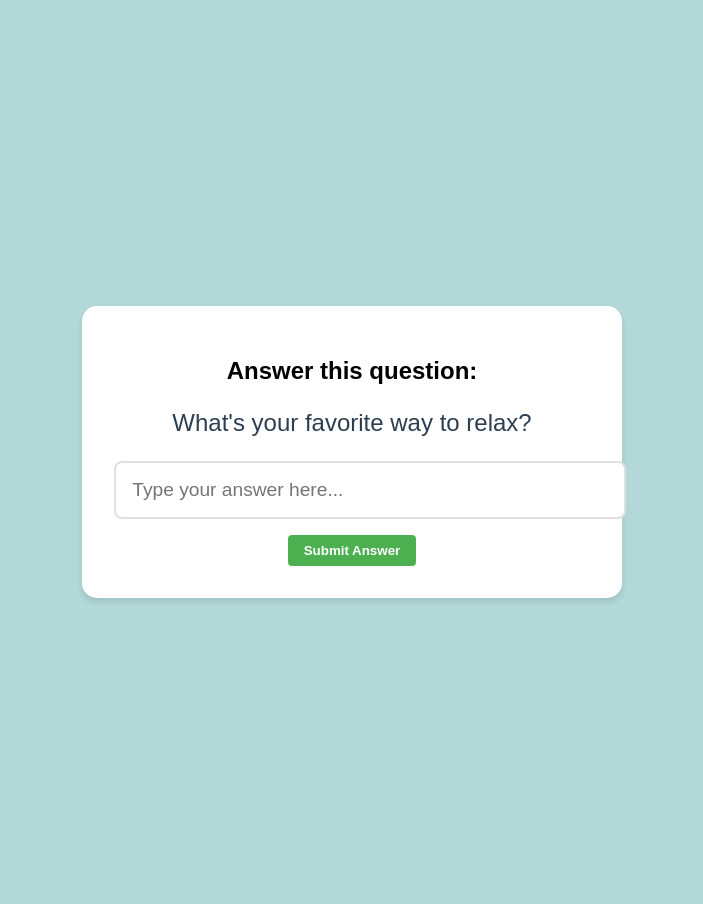
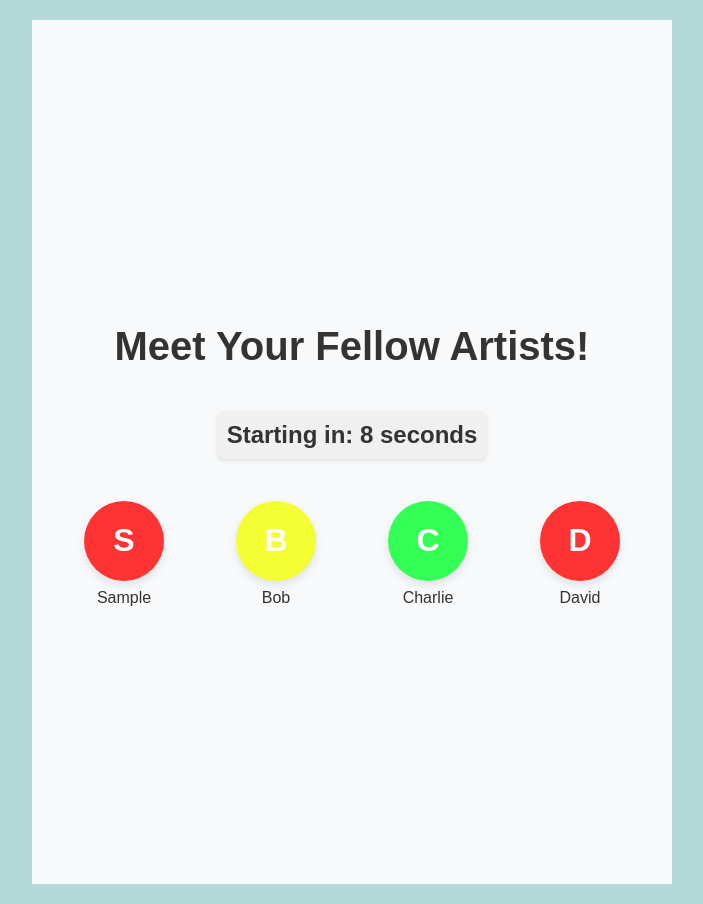
Before and after one commit to alex-j-sheehan/t581-frontend, a React app: page / in a window 1280 px wide. Both pictures are taken after typing "Sample" into the empty fields and a click on the button "Start Game". Shown: the whole page, without its empty margins (288-991 px from the left). Built offline with nearby package versions, Linux system fonts and the light colour scheme.

Commit message:
feat: better judging behavior

```diff
--- a/src/App.css
+++ b/src/App.css
@@ -298,3 +298,92 @@
   width: 100%;
   max-width: 1200px;
 }
+
+/* Players Intro Screen */
+.players-intro-screen {
+  display: flex;
+  flex-direction: column;
+  align-items: center;
+  justify-content: center;
+  padding: 2rem;
+  text-align: center;
+  min-height: 100vh;
+  background-color: #f8f9fa;
+}
+
+.players-intro-screen h1 {
+  margin-bottom: 2rem;
+  color: #333;
+  font-size: 2.5rem;
+}
+
+.players-grid {
+  display: flex;
+  flex-wrap: wrap;
+  justify-content: center;
+  gap: 2rem;
+  margin-top: 2rem;
+  max-width: 800px;
+}
+
+.player-card {
+  display: flex;
+  flex-direction: column;
+  align-items: center;
+  width: 120px;
+}
+
+.player-avatar {
+  width: 80px;
+  height: 80px;
+  border-radius: 50%;
+  display: flex;
+  align-items: center;
+  justify-content: center;
+  font-size: 2rem;
+  font-weight: bold;
+  color: white;
+  margin-bottom: 0.5rem;
+  box-shadow: 0 4px 8px rgba(0, 0, 0, 0.1);
+}
+
+.player-name {
+  font-size: 1rem;
+  font-weight: 500;
+  color: #333;
+}
+
+/* Auto-selected Winner Display */
+.auto-selected-winner {
+  display: flex;
+  flex-direction: column;
+  align-items: center;
+  justify-content: center;
+  padding: 2rem;
+  text-align: center;
+}
+
+.auto-selected-winner h2 {
+  color: #4CAF50;
+  margin-bottom: 1rem;
+}
+
+.winner-display {
+  margin-top: 2rem;
+  padding: 1rem;
+  border-radius: 8px;
+  background-color: #f8f9fa;
+  box-shadow: 0 4px 8px rgba(0, 0, 0, 0.1);
+  max-width: 500px;
+}
+
+.winner-display h3 {
+  margin-bottom: 1rem;
+  color: #333;
+}
+
+.winner-canvas {
+  border: 1px solid #ddd;
+  border-radius: 4px;
+  background-color: white;
+}
--- a/src/App.js
+++ b/src/App.js
@@ -6,6 +6,7 @@ import PromptScreen from './components/PromptScreen';
 import NamePrompt from './components/NamePrompt';
 import JudgeWaitingScreen from './components/JudgeWaitingScreen';
 import WaitingForJudgeScreen from './components/WaitingForJudgeScreen';
+import PlayersIntroScreen from './components/PlayersIntroScreen';
 import userClient from './data/UserClient';
 
 function App() {
@@ -16,19 +17,38 @@ function App() {
     const [currentPrompt, setCurrentPrompt] = useState('');
     const [isJudge, setIsJudge] = useState(false);
     const [currentJudge, setCurrentJudge] = useState(null);
+    const [isFirstRound, setIsFirstRound] = useState(true); // Track if this is the first round
+    const [autoSelectedWinner, setAutoSelectedWinner] = useState(null); // Track auto-selected winner
 
     const handleNameSubmitted = () => {
+        // After name is submitted, show the players intro screen
+        setCurrentScreen('players-intro');
+    };
+
+    const handlePlayersIntroComplete = () => {
+        // After players intro, go to the prompt screen
         setCurrentScreen('prompt');
     };
 
     const handlePromptComplete = (prompt) => {
         setCurrentPrompt(prompt);
 
+        // Clear the user's drawing when starting a new round
+        setUserDrawing(null);
+        const currentUser = userClient.getCurrentUser();
+        if (currentUser) {
+            currentUser.setDrawing(null);
+        }
+
+        // Reset auto-selected winner
+        setAutoSelectedWinner(null);
+
         // Select a random judge for this round
         const judge = userClient.selectRandomJudge();
         setCurrentJudge(judge);
         setIsJudge(judge === userClient.getCurrentUser());
 
+        // Go directly to drawing screen
         setCurrentScreen('drawing');
     };
 
@@ -50,12 +70,44 @@ function App() {
     };
 
     const handleVoteComplete = (selectedDrawing) => {
-        setWinners(prev => [...prev, selectedDrawing]);
-        setCurrentScreen('prompt'); // Return to prompt screen for next round
+        // Only add the selected drawing to winners if the user is the judge and a drawing was selected
+        if (isJudge && selectedDrawing) {
+            setWinners(prev => [...prev, selectedDrawing]);
+            console.log("Judge selected winner:", selectedDrawing);
+        }
+
+        // Clear auto-selected winner if it exists
+        setAutoSelectedWinner(null);
+
+        // Return to prompt screen for next round
+        setCurrentScreen('prompt');
     };
 
-    const handleJudgeComplete = () => {
-        setCurrentScreen('prompt'); // Return to prompt screen for next round
+    const handleJudgeComplete = (autoSelectedWinner) => {
+        // If an auto-selected winner was passed, add it to the winners array
+        if (autoSelectedWinner) {
+            setWinners(prevWinners => [...prevWinners, autoSelectedWinner]);
+            console.log("Added auto-selected winner to winners array:", autoSelectedWinner);
+        }
+
+        // Return to prompt screen for next round
+        setCurrentScreen('prompt');
+    };
+
+    // Auto-select a winner for the fake judge
+    const handleAutoSelectWinner = () => {
+        const allDrawings = getAllDrawings();
+        if (allDrawings.length > 0) {
+            // Randomly select a drawing as the winner
+            const randomIndex = Math.floor(Math.random() * allDrawings.length);
+            const selectedDrawing = allDrawings[randomIndex];
+
+            // Store the auto-selected winner
+            setAutoSelectedWinner(selectedDrawing);
+
+            // Log for debugging
+            console.log("Auto-selected winner:", selectedDrawing);
+        }
     };
 
     // Get all drawings for the gallery
@@ -82,10 +134,18 @@ function App() {
         return drawings;
     };
 
+    // Debug effect to log winners array changes
+    useEffect(() => {
+        console.log("Winners array updated:", winners);
+    }, [winners]);
+
     return (
         <div className="App">
             {currentScreen === 'name' && (
                 <NamePrompt onNameSubmitted={handleNameSubmitted} />
+            )}
+            {currentScreen === 'players-intro' && (
+                <PlayersIntroScreen onIntroComplete={handlePlayersIntroComplete} />
             )}
             {currentScreen === 'prompt' && (
                 <PromptScreen onPromptComplete={handlePromptComplete} />
@@ -93,7 +153,10 @@ function App() {
             {currentScreen === 'drawing' && (
                 <>
                     {isJudge ? (
-                        <JudgeWaitingScreen onJudgeReady={handleJudgeReady} />
+                        <JudgeWaitingScreen
+                            onJudgeReady={handleJudgeReady}
+                            winners={winners}
+                        />
                     ) : (
                         <DrawingScreen
                             onDrawingComplete={handleDrawingComplete}
@@ -109,6 +172,8 @@ function App() {
                         <VotingScreen
                             userDrawing={userDrawing}
                             onVoteComplete={handleVoteComplete}
+                            autoSelectedWinner={autoSelectedWinner}
+                            isJudge={isJudge}
                         />
                     ) : (
                         <WaitingForJudgeScreen
--- a/src/components/Gallery.js
+++ b/src/components/Gallery.js
@@ -68,7 +68,9 @@ const Gallery = ({ drawings, onSelectDrawing, isJudge = false }) => {
 
   return (
     <div className="gallery-container">
-      <h2>Vote for Your Favorite Drawing</h2>
+      {isJudge && (
+        <h2>Vote for Your Favorite Drawing</h2>
+      )}
       <div className="gallery-grid">
         {drawings.map((drawing, index) => (
           <div key={drawing?.id || index} className={`gallery-item ${drawing?.isEmpty ? 'empty-drawing' : ''}`}>
--- a/src/components/JudgeWaitingScreen.js
+++ b/src/components/JudgeWaitingScreen.js
@@ -1,7 +1,8 @@
 import React, { useState, useEffect } from 'react';
 import DrawingScreen from './DrawingScreen';
+import WinnersGallery from './WinnersGallery';
 
-const JudgeWaitingScreen = ({ onJudgeReady }) => {
+const JudgeWaitingScreen = ({ onJudgeReady, winners, onAutoSelectWinner }) => {
   const [timeLeft, setTimeLeft] = useState(60); // 60 seconds timer for display
   const [timerActive, setTimerActive] = useState(true);
 
@@ -24,7 +25,8 @@ const JudgeWaitingScreen = ({ onJudgeReady }) => {
   useEffect(() => {
     const timer = setTimeout(() => {
       setTimerActive(false);
-      // Advance to voting screen when timer runs out
+      // Auto-select a winner and advance to voting screen when timer runs out
+      // We don't need to auto-select a winner for the judge, as they will select one manually
       onJudgeReady();
     }, waitTime * 1000);
 
@@ -40,15 +42,15 @@ const JudgeWaitingScreen = ({ onJudgeReady }) => {
         <div className={`timer ${timeLeft <= 10 ? 'warning' : ''}`}>
           Time left: {timeLeft} seconds
         </div>
-        <div className="auto-advance-message">
-          Auto-advancing in {waitTime} seconds...
-        </div>
       </div>
+
+      {/* Display winners gallery for the judge */}
+      <WinnersGallery winners={winners} />
 
       <div className="judge-drawing-area">
         <DrawingScreen
           onDrawingComplete={() => {}} // Empty function since we don't want to submit
-          winners={[]}
+          winners={winners}
           prompt="Draw whatever you want!"
           isJudgeMode={true}
         />
--- /dev/null
+++ b/src/components/PlayersIntroScreen.js
@@ -0,0 +1,67 @@
+import React, { useEffect, useState } from 'react';
+import userClient from '../data/UserClient';
+
+const PlayersIntroScreen = ({ onIntroComplete }) => {
+  const [timeLeft, setTimeLeft] = useState(10); // 10 seconds timer
+  const [players, setPlayers] = useState([]);
+
+  useEffect(() => {
+    // Get all players including current user
+    const currentUser = userClient.getCurrentUser();
+    const allUsers = userClient.getAllUsers();
+
+    // Combine current user with other users
+    const allPlayers = currentUser
+      ? [currentUser, ...allUsers.filter(user => user.id !== currentUser.id)]
+      : allUsers;
+
+    setPlayers(allPlayers);
+
+    // Timer effect
+    const timer = setInterval(() => {
+      setTimeLeft(prevTime => {
+        if (prevTime <= 1) {
+          clearInterval(timer);
+          onIntroComplete();
+          return 0;
+        }
+        return prevTime - 1;
+      });
+    }, 1000);
+
+    return () => clearInterval(timer);
+  }, [onIntroComplete]);
+
+  // Generate a random color for each player
+  const getRandomColor = () => {
+    const colors = ['#FF5733', '#33FF57', '#3357FF', '#F033FF', '#FF3333', '#33FFF3', '#F3FF33'];
+    return colors[Math.floor(Math.random() * colors.length)];
+  };
+
+  return (
+    <div className="players-intro-screen">
+      <h1>Meet Your Fellow Artists!</h1>
+      <div className="timer-container">
+        <div className="timer">
+          Starting in: {timeLeft} seconds
+        </div>
+      </div>
+
+      <div className="players-grid">
+        {players.map((player, index) => (
+          <div key={player.id || index} className="player-card">
+            <div
+              className="player-avatar"
+              style={{ backgroundColor: getRandomColor() }}
+            >
+              {player.name.charAt(0).toUpperCase()}
+            </div>
+            <div className="player-name">{player.name}</div>
+          </div>
+        ))}
+      </div>
+    </div>
+  );
+};
+
+export default PlayersIntroScreen;
--- a/src/components/WaitingForJudgeScreen.js
+++ b/src/components/WaitingForJudgeScreen.js
@@ -5,11 +5,21 @@ const WaitingForJudgeScreen = ({ drawings, judgeName, onJudgeComplete }) => {
   useEffect(() => {
     // Set a timer to automatically advance after 10 seconds
     const timer = setTimeout(() => {
-      onJudgeComplete();
+      // Select a random drawing as the winner if there are drawings available
+      if (drawings && drawings.length > 0) {
+        const randomIndex = Math.floor(Math.random() * drawings.length);
+        const randomWinner = drawings[randomIndex];
+        console.log("Auto-selected winner:", randomWinner);
+        // Pass the selected winner to the onJudgeComplete callback
+        onJudgeComplete(randomWinner);
+      } else {
+        // If no drawings available, just advance without selecting a winner
+        onJudgeComplete();
+      }
     }, 10000);
 
     return () => clearTimeout(timer);
-  }, [onJudgeComplete]);
+  }, [drawings, onJudgeComplete]);
 
   return (
     <div className="waiting-for-judge-screen">
```
Also changed, not shown: src/components/VotingScreen.js (+70 -13 lines).
